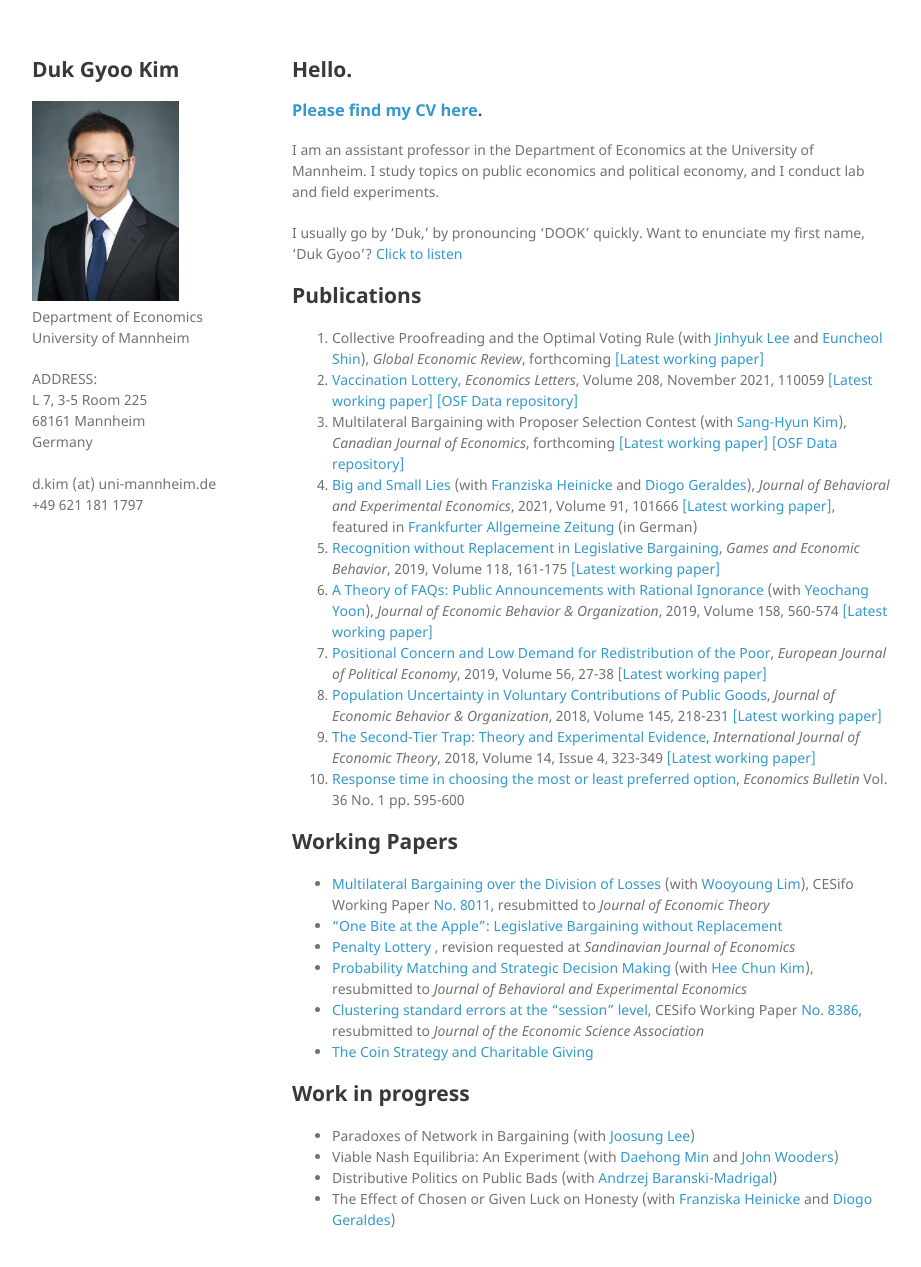
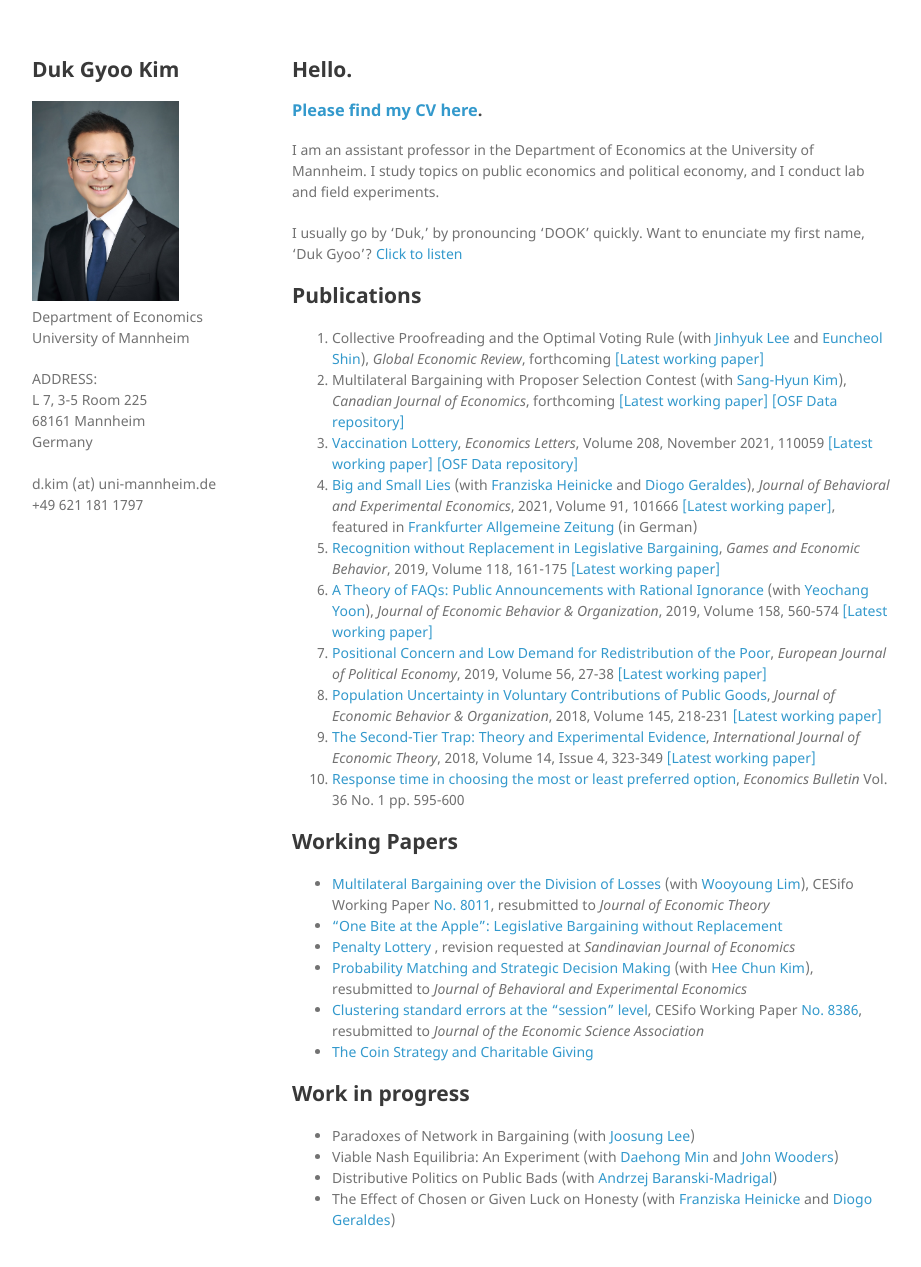
Before and after one commit to kimdukgyoo/kimdukgyoo.github.io, a Jekyll site: the page built from index.md, in a window 1280 px wide and 1300 px high. Shown: the top 1267 px of the window, without its empty margins (178-1099 px from the left). Built offline with Jekyll 4.4.1, drawn with Linux system fonts in a browser that asks for light colours; our own code applies the rules of GitHub Pages for plain Markdown files; part of the change alters nothing that is shown.

```diff
--- a/index.md
+++ b/index.md
@@ -9,8 +9,8 @@ I usually go by 'Duk,' by pronouncing 'DOOK' quickly. Want to enunciate my first
 
 ## Publications
 1. Collective Proofreading and the Optimal Voting Rule (with <a href="https://sites.google.com/site/jinhyuk2con/" target="_blank">Jinhyuk Lee</a> and <a href="https://sites.google.com/site/euncheolshin00/" target="_blank">Euncheol Shin</a>), _Global Economic Review_, forthcoming <a href="https://kimdukgyoo.github.io/PDFfiles/CollectiveProofreading.pdf" target="_blank">[Latest working paper]</a>
-1. <a href="https://doi.org/10.1016/j.econlet.2021.110059" target="_blank">Vaccination Lottery</a>, _Economics Letters_, Volume 208, November 2021, 110059 <a href="https://kimdukgyoo.github.io/PDFfiles/VaccinationLottery.pdf" target="_blank">[Latest working paper]</a> <a href="https://osf.io/zhvf4/" target="_blank">[OSF Data repository]</a>
 2. Multilateral Bargaining with Proposer Selection Contest (with <a href="https://sites.google.com/site/sanghyunkim46/research" target="_blank">Sang-Hyun Kim</a>), _Canadian Journal of Economics_, forthcoming <a href="https://kimdukgyoo.github.io/PDFfiles/MBContest.pdf" target="_blank">[Latest working paper]</a> <a href="https://osf.io/wj9pq/" target="_blank">[OSF Data repository]</a>
+3. <a href="https://doi.org/10.1016/j.econlet.2021.110059" target="_blank">Vaccination Lottery</a>, _Economics Letters_, Volume 208, November 2021, 110059 <a href="https://kimdukgyoo.github.io/PDFfiles/VaccinationLottery.pdf" target="_blank">[Latest working paper]</a> <a href="https://osf.io/zhvf4/" target="_blank">[OSF Data repository]</a>
 3. <a href="https://doi.org/10.1016/j.socec.2021.101666" target="_blank">Big and Small Lies</a> (with <a href="https://sites.google.com/view/franziskaheinicke/research?authuser=0" target="_blank">Franziska Heinicke</a> and <a href="https://sites.google.com/site/diogogeraldes/research" target="_blank">Diogo Geraldes</a>), _Journal of Behavioral and Experimental Economics_, 2021, Volume 91, 101666 <a href="https://kimdukgyoo.github.io/PDFfiles/BigSmallLies.pdf" target="_blank">[Latest working paper]</a>, featured in <a href="https://kimdukgyoo.github.io/PDFfiles/FAS-20200927.pdf" target="_blank">Frankfurter Allgemeine Zeitung</a> (in German)
 4. <a href="https://doi.org/10.1016/j.geb.2019.09.007" target="_blank">Recognition without Replacement in Legislative Bargaining</a>, _Games and Economic Behavior_, 2019, Volume 118, 161-175 <a href="https://kimdukgyoo.github.io/PDFfiles/RecognitionWithoutReplacement.pdf" target="_blank">[Latest working paper]</a>
 5. <a href="https://doi.org/10.1016/j.jebo.2018.12.026" target="_blank">A Theory of FAQs: Public Announcements with Rational Ignorance</a> (with <a href="https://sites.google.com/site/yyeochang/" target="_blank">Yeochang Yoon</a>), _Journal of Economic Behavior & Organization_, 2019, Volume 158, 560-574 <a href="https://kimdukgyoo.github.io/PDFfiles/theoryFAQs.pdf" target="_blank">[Latest working paper]</a>
```
